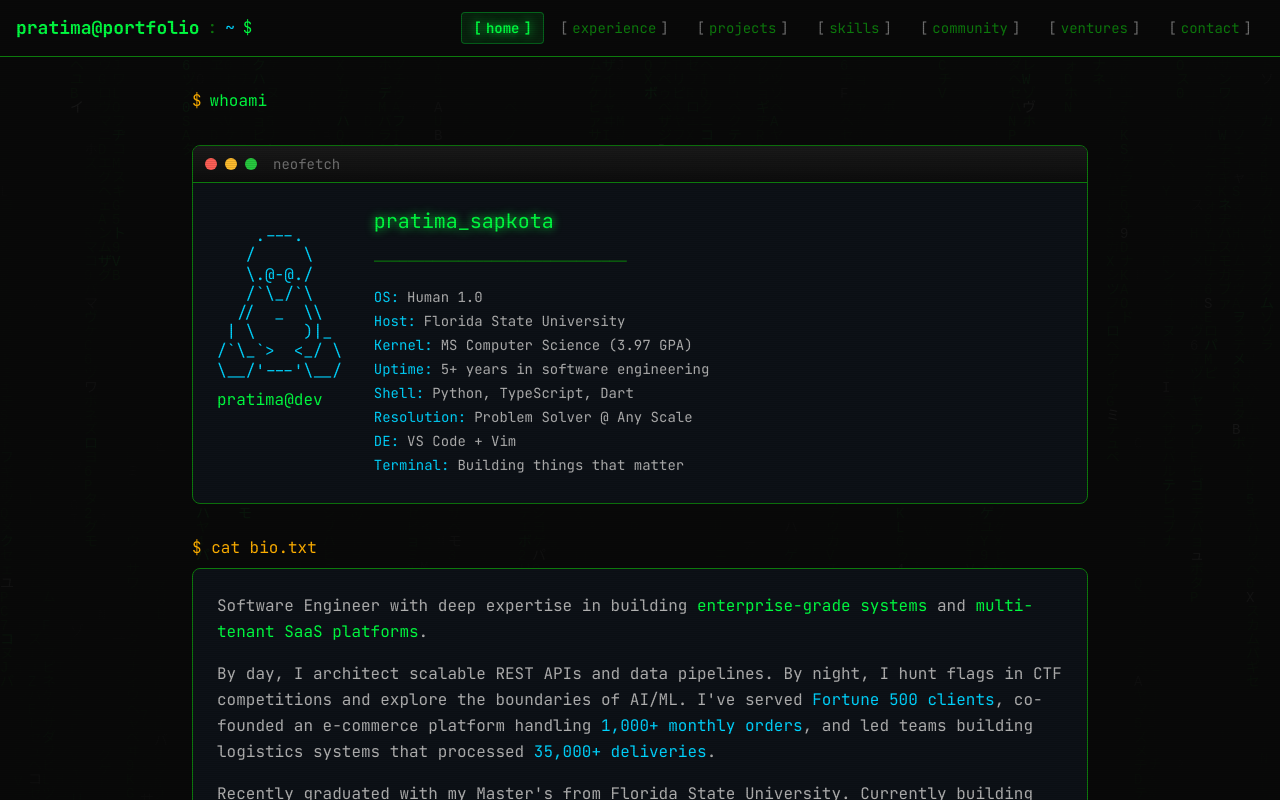
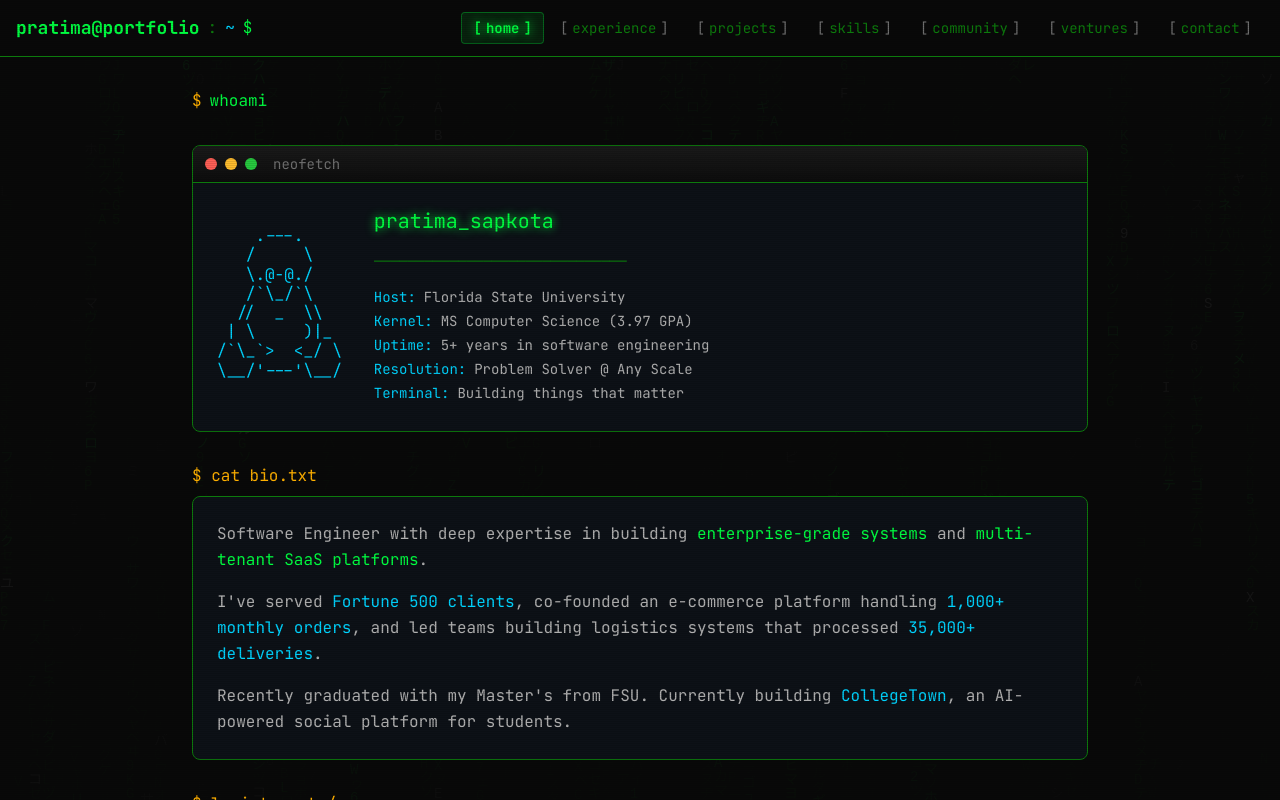
Before and after one commit to pratima-sapkota/pratima-sapkota.github.io, a Next.js app: page / in a window 1280 px wide. Shown: the top 800 px of the page. Built offline with nearby package versions, Linux system fonts and the light colour scheme.

Commit message:
Refactor Home, Community, and Ventures pages: remove outdated information, update participation terminology, and add new CTF achievement details for improved accuracy and clarity.

```diff
--- a/src/app/community/page.tsx
+++ b/src/app/community/page.tsx
@@ -35,7 +35,7 @@ export default function CommunityPage() {
         className="mb-12"
       >
         <div className="text-matrix-amber mb-4 font-mono">
-          <span className="text-text-muted">#</span> CTF Competitions
+          <span className="text-text-muted">#</span> Participations
         </div>
 
         <div className="space-y-4">
--- a/src/app/page.tsx
+++ b/src/app/page.tsx
@@ -15,13 +15,10 @@ const asciiAvatar = `
 `;
 
 const neofetchData = [
-  { label: 'OS', value: 'Human 1.0' },
   { label: 'Host', value: 'Florida State University' },
   { label: 'Kernel', value: 'MS Computer Science (3.97 GPA)' },
   { label: 'Uptime', value: '5+ years in software engineering' },
-  { label: 'Shell', value: 'Python, TypeScript, Dart' },
   { label: 'Resolution', value: 'Problem Solver @ Any Scale' },
-  { label: 'DE', value: 'VS Code + Vim' },
   { label: 'Terminal', value: 'Building things that matter' },
 ];
 
@@ -64,7 +61,6 @@ export default function Home() {
             <pre className="ascii-art text-matrix-cyan">
               {asciiAvatar}
             </pre>
-            <div className="text-matrix-green mt-2">pratima@dev</div>
           </div>
 
           {/* System Info */}
@@ -108,14 +104,13 @@ export default function Home() {
               <span className="text-matrix-green">multi-tenant SaaS platforms</span>.
             </p>
             <p className="mb-4">
-              By day, I architect scalable REST APIs and data pipelines. By night, I hunt flags in CTF competitions
-              and explore the boundaries of AI/ML. I&apos;ve served{' '}
+              I&apos;ve served{' '}
               <span className="text-matrix-cyan">Fortune 500 clients</span>, co-founded an e-commerce platform
               handling <span className="text-matrix-cyan">1,000+ monthly orders</span>, and led teams building
               logistics systems that processed <span className="text-matrix-cyan">35,000+ deliveries</span>.
             </p>
             <p>
-              Recently graduated with my Master&apos;s from Florida State University. Currently building{' '}
+              Recently graduated with my Master&apos;s from FSU. Currently building{' '}
               <Link href="https://collegetown.ai" className="text-matrix-cyan hover:text-glow-subtle">
                 CollegeTown
               </Link>
--- a/src/app/ventures/page.tsx
+++ b/src/app/ventures/page.tsx
@@ -162,7 +162,7 @@ export default function VenturesPage() {
           <div className="text-matrix-amber text-xl font-bold">02</div>
           <div className="flex-1 min-w-0">
             <div className="text-matrix-green font-bold text-lg">CollegeTown</div>
-            <div className="text-text-muted text-sm">AI-Powered Social Platform | Founder</div>
+            <div className="text-text-muted text-sm">AI-Powered Social Platform | Co-Founder</div>
           </div>
           <a
             href="https://collegetown.ai/"
```
Also changed, not shown: src/data/ctf.ts (+21 -8 lines).
